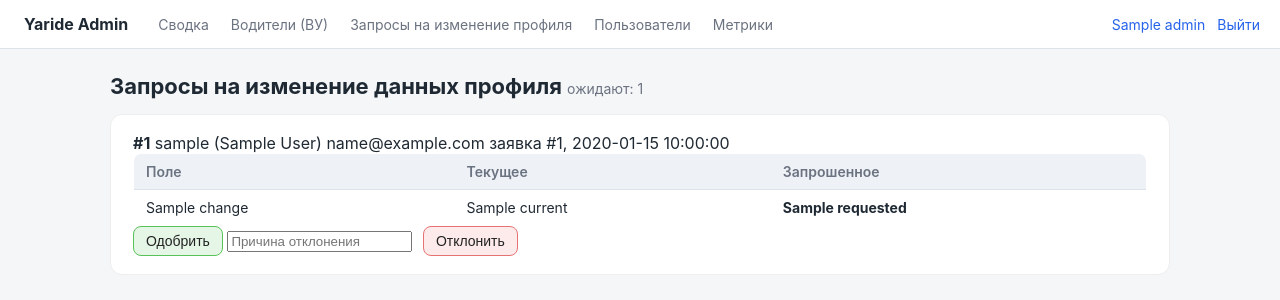
After one commit to MightyXander/Yaride_prewarm, a FastAPI app: template admin/templates/profile_requests.html in a window 1280 px wide. The commit adds this page. Shown: the top 300 px of the page. Run offline with FastAPI, Linux system fonts and the light colour scheme; the template is opened without the code that fills it: most values are stand-ins (such as "Sample title", 1, 10 or a date in 2020); some libraries are stand-ins or nearby versions.

Commit message:
feat(admin): раздел «Запросы на изменения данных профиля»
Список pending-заявок из profile_change_requests с парами
«текущее → запрошенное» по полям username/email/first_name/last_name/
birth_date/sex; Одобрить применяет payload к users в транзакции
(UPDATE только присутствующих полей, откат+сообщение при UNIQUE-конфликте
логина/email), Отклонить пишет status=rejected + причину. Reviewer —
залогиненный админ. Добавлены пункт меню и карточка на дашборде.

closes #457

```diff
--- a/admin/main.py
+++ b/admin/main.py
@@ -13,6 +13,7 @@ from __future__ import annotations
 import os
 from contextlib import asynccontextmanager
 from pathlib import Path
+from urllib.parse import quote
 
 import psycopg
 from passlib.context import CryptContext
@@ -160,6 +161,9 @@ def dashboard(request: Request, admin: str = Depends(require_login)):
         pending = conn.execute(
             "SELECT COUNT(*) FROM license_requests WHERE status='pending'"
         ).fetchone()[0]
+        pending_profiles = conn.execute(
+            "SELECT COUNT(*) FROM profile_change_requests WHERE status='pending'"
+        ).fetchone()[0]
     return render(
         request,
         "dashboard.html",
@@ -170,6 +174,7 @@ def dashboard(request: Request, admin: str = Depends(require_login)):
             "trips_total": trips_total,
             "bookings": bookings,
             "pending_drivers": pending,
+            "pending_profiles": pending_profiles,
         },
     )
 
@@ -227,6 +232,145 @@ def _review_license(req_id: int, req_status: str, user_status: str, reviewer: st
             (req_status, reviewer, req_id),
         )
         conn.execute("UPDATE users SET license_status=%s WHERE id=%s", (user_status, driver_id))
+
+
+# --- Запросы на изменения данных профиля (issue #457) --------------------------
+# Поля личных данных, которые пользователь может запросить к изменению; порядок
+# определяет отображение в карточке заявки.
+_PROFILE_FIELDS = ("username", "email", "first_name", "last_name", "birth_date", "sex")
+_PROFILE_FIELD_LABELS = {
+    "username": "Логин",
+    "email": "Email",
+    "first_name": "Имя",
+    "last_name": "Фамилия",
+    "birth_date": "Дата рождения",
+    "sex": "Пол",
+}
+_SEX_LABELS = {"male": "Мужской", "female": "Женский", "unknown": "Не указан"}
+
+
+def _fmt_profile_value(field: str, value) -> str:
+    if value is None or value == "":
+        return "—"
+    if field == "sex":
+        return _SEX_LABELS.get(value, str(value))
+    return str(value)
+
+
+@app.get("/admin/profile-requests", response_class=HTMLResponse)
+def profile_requests(
+    request: Request,
+    error: str | None = None,
+    msg: str | None = None,
+    admin: str = Depends(require_login),
+):
+    with _conn() as conn:
+        rows = conn.execute(
+            """
+            SELECT pcr.id, pcr.user_id, pcr.payload, pcr.created_at,
+                   u.username, u.email, u.first_name, u.last_name, u.birth_date, u.sex
+            FROM profile_change_requests pcr
+            JOIN users u ON u.id = pcr.user_id
+            WHERE pcr.status = 'pending'
+            ORDER BY pcr.created_at ASC
+            """
+        ).fetchall()
+    items = []
+    for r in rows:
+        (req_id, user_id, payload, created_at,
+         username, email, first_name, last_name, birth_date, sex) = r
+        current = {
+            "username": username, "email": email,
+            "first_name": first_name, "last_name": last_name,
+            "birth_date": birth_date, "sex": sex,
+        }
+        payload = payload if isinstance(payload, dict) else {}
+        changes = [
+            {
+                "label": _PROFILE_FIELD_LABELS[f],
+                "current": _fmt_profile_value(f, current.get(f)),
+                "requested": _fmt_profile_value(f, payload[f]),
+            }
+            for f in _PROFILE_FIELDS
+            if f in payload
+        ]
+        items.append({
+            "req_id": req_id, "user_id": user_id,
+            "username": username, "email": email,
+            "first_name": first_name, "last_name": last_name,
+            "created_at": created_at, "changes": changes,
+        })
+    return render(
+        request, "profile_requests.html", active="profile_requests",
+        items=items, pending_count=len(items), error=error, msg=msg,
+    )
+
+
+@app.post("/admin/profile-requests/{req_id}/approve")
+def profile_request_approve(request: Request, req_id: int, admin: str = Depends(require_login)):
+    err = _apply_profile_request(req_id, admin)
+    if err:
+        return RedirectResponse(f"/admin/profile-requests?error={quote(err)}", status_code=303)
+    return RedirectResponse("/admin/profile-requests", status_code=303)
+
+
+@app.post("/admin/profile-requests/{req_id}/reject")
+def profile_request_reject(
+    request: Request,
+    req_id: int,
+    reason: str = Form(""),
+    admin: str = Depends(require_login),
+):
+    _reject_profile_request(req_id, admin, reason)
+    return RedirectResponse("/admin/profile-requests", status_code=303)
+
+
+def _apply_profile_request(req_id: int, reviewer: str) -> str | None:
+    """Применить одобренную заявку к users в одной транзакции.
+
+    UPDATE только присутствующих в payload полей. При нарушении UNIQUE
+    (username/email занят) — откат и возврат текста ошибки; users не меняется.
+    """
+    with _conn() as conn:
+        row = conn.execute(
+            "SELECT user_id, payload FROM profile_change_requests"
+            " WHERE id = %s AND status = 'pending'",
+            (req_id,),
+        ).fetchone()
+        if not row:
+            return None
+        user_id, payload = row
+        payload = payload if isinstance(payload, dict) else {}
+        sets, vals = [], []
+        for f in _PROFILE_FIELDS:
+            if f in payload:
+                sets.append(f"{f} = %s")
+                vals.append(payload[f])
+        try:
+            with conn.transaction():
+                if sets:
+                    conn.execute(
+                        f"UPDATE users SET {', '.join(sets)} WHERE id = %s",
+                        (*vals, user_id),
+                    )
+                conn.execute(
+                    "UPDATE profile_change_requests SET status='approved',"
+                    " reviewed_at=now(), reviewer=%s, reject_reason=NULL WHERE id=%s",
+                    (reviewer, req_id),
+                )
+        except psycopg.errors.UniqueViolation:
+            return "Не удалось одобрить: логин или email уже заняты другим пользователем."
+    return None
+
+
+def _reject_profile_request(req_id: int, reviewer: str, reason: str) -> None:
+    with _conn() as conn:
+        conn.execute(
+            "UPDATE profile_change_requests SET status='rejected',"
+            " reviewed_at=now(), reviewer=%s, reject_reason=%s"
+            " WHERE id=%s AND status='pending'",
+            (reviewer, reason or None, req_id),
+        )
 
 
 @app.get("/admin/users", response_class=HTMLResponse)
--- a/admin/templates/base.html
+++ b/admin/templates/base.html
@@ -14,6 +14,7 @@
         <a class="brand" href="/admin">Yaride Admin</a>
         <a class="{{ 'on' if active == 'dashboard' }}" href="/admin">Сводка</a>
         <a class="{{ 'on' if active == 'drivers' }}" href="/admin/drivers/pending">Водители (ВУ)</a>
+        <a class="{{ 'on' if active == 'profile_requests' }}" href="/admin/profile-requests">Запросы на изменение профиля</a>
         <a class="{{ 'on' if active == 'users' }}" href="/admin/users">Пользователи</a>
         <a class="{{ 'on' if active == 'metrics' }}" href="/admin/metrics">Метрики</a>
     </nav>
--- a/admin/templates/dashboard.html
+++ b/admin/templates/dashboard.html
@@ -11,5 +11,9 @@
         <div class="num">{{ stats.pending_drivers }}</div>
         <div class="lbl"><a href="/admin/drivers/pending">Заявки ВУ на модерации</a></div>
     </div>
+    <div class="card{% if stats.pending_profiles %} warn{% endif %}">
+        <div class="num">{{ stats.pending_profiles }}</div>
+        <div class="lbl"><a href="/admin/profile-requests">Запросы на изменение профиля</a></div>
+    </div>
 </div>
 {% endblock %}
--- /dev/null
+++ b/admin/templates/profile_requests.html
@@ -0,0 +1,43 @@
+{% extends "base.html" %}
+{% block title %}Запросы на изменение профиля — Yaride Admin{% endblock %}
+{% block content %}
+<h1>Запросы на изменение данных профиля <small>ожидают: {{ pending_count }}</small></h1>
+{% for u in items %}
+<div class="card req">
+    <div class="req-head">
+        <strong>#{{ u.user_id }}</strong>
+        {{ u.username or '—' }}
+        {% if u.first_name or u.last_name %}<span>({{ u.first_name or '' }} {{ u.last_name or '' }})</span>{% endif %}
+        {% if u.email %}<span>{{ u.email }}</span>{% endif %}
+        <span class="muted">заявка #{{ u.req_id }}, {{ u.created_at }}</span>
+    </div>
+    <table>
+        <thead>
+            <tr><th>Поле</th><th>Текущее</th><th>Запрошенное</th></tr>
+        </thead>
+        <tbody>
+        {% for c in u.changes %}
+            <tr>
+                <td>{{ c.label }}</td>
+                <td>{{ c.current }}</td>
+                <td><strong>{{ c.requested }}</strong></td>
+            </tr>
+        {% else %}
+            <tr><td colspan="3" class="empty">Пустая дельта.</td></tr>
+        {% endfor %}
+        </tbody>
+    </table>
+    <div class="actions">
+        <form method="post" action="/admin/profile-requests/{{ u.req_id }}/approve" style="display:inline">
+            <button class="btn ok" type="submit">Одобрить</button>
+        </form>
+        <form method="post" action="/admin/profile-requests/{{ u.req_id }}/reject" style="display:inline">
+            <input type="text" name="reason" placeholder="Причина отклонения">
+            <button class="btn danger" type="submit">Отклонить</button>
+        </form>
+    </div>
+</div>
+{% else %}
+<p class="empty">Нет заявок на модерации.</p>
+{% endfor %}
+{% endblock %}
```
